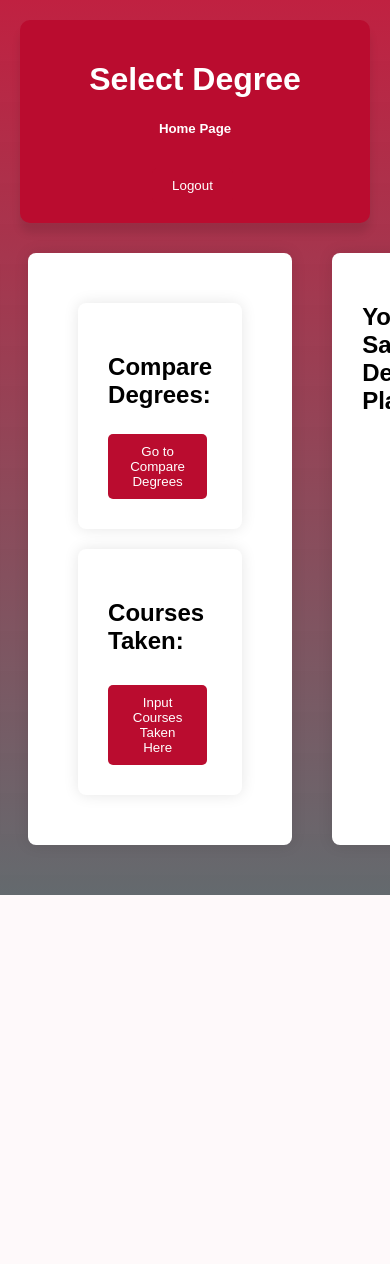
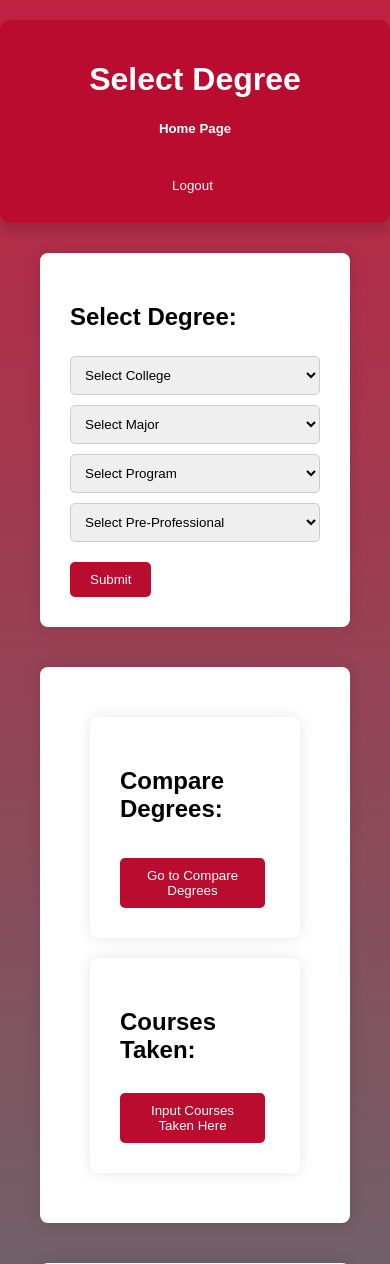
Before and after one commit to MarzooqN/degree-planner, a Flask app: page / in a window 390 px wide; the page is wider, and only the part inside the window is pictured. Shown: the top 1264 px of that part. Before the commit the page ends 895 px from the top of that part, so only its background shows below. Run offline with Flask 3, Linux system fonts and the light colour scheme; the visitor is signed in with stand-in values (Sample User, id 1); data that the repository does not hold is empty; parts of the project's set-up code (start-up, migrations or seed data) failed here and were passed over.

Commit message:
mobile compatable

```diff
--- a/static/css/styles.css
+++ b/static/css/styles.css
@@ -22,7 +22,6 @@ header {
 
 }
 
-
 main {
     display: flex;
     justify-content: center;
@@ -41,6 +40,23 @@ section {
     animation: fadeIn 1s ease-in-out;
 }
 
+/* Responsive adjustments */
+@media (max-width: 768px) {
+    main {
+        flex-direction: column;
+    }
+
+    header {
+        padding: 20px;
+    }
+
+    .header-buttons {
+        display: flex;
+        flex-direction: column;
+        gap: 10px;
+    }
+}
+
 @keyframes fadeIn {
     from { opacity: 0; transform: translateY(-20px); }
     to { opacity: 1; transform: translateY(0); }
@@ -55,6 +71,7 @@ form {
     display: flex;
     flex-direction: column;
     align-items: flex-start;
+    gap: 10px;
 }
 
 form h2 {
--- a/templates/index.html
+++ b/templates/index.html
@@ -13,8 +13,8 @@
         <h1>OSU Degree Planner</h1>
         <div class = "header-buttons">
             <button onclick="logout()"><span>Logout</span></button>
+            <button id ="newScheduleBtn"><span>Home Page</span></button>
             <button onclick="saveSchedule()"><span>Save Schedule</span></button>
-            <button id ="newScheduleBtn"><span>New Schedule</span></button>
             <button id="lookupPrereqBtn"><span>Lookup Class Prerequisite</span></button>
 
         </div>
```
